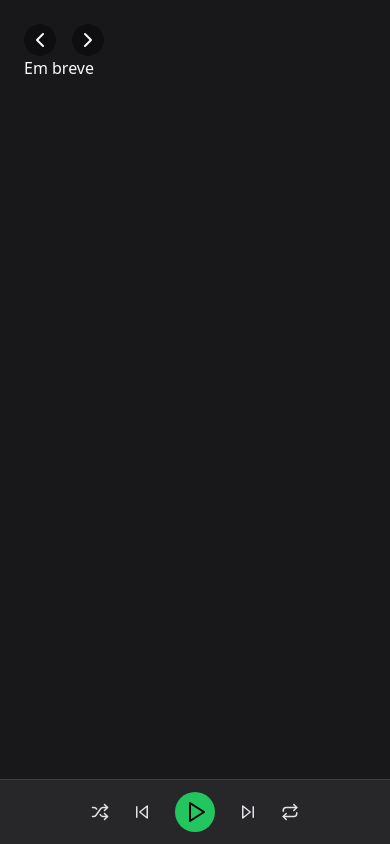
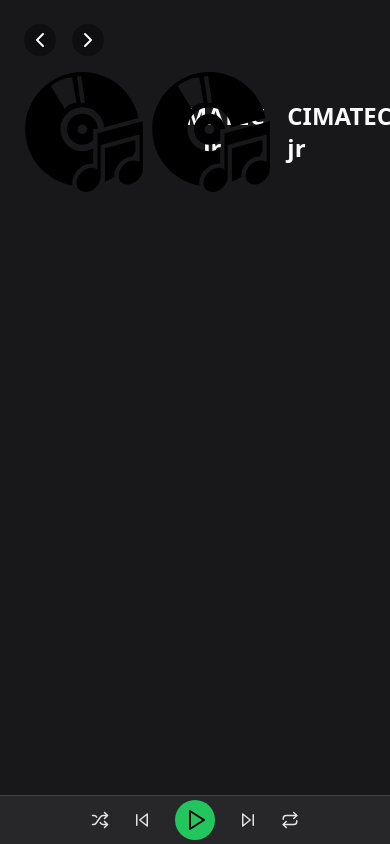
Before and after one commit to Jojo-png58/curriculum, a Next.js app: page /biblioteca in a window 390 px wide. Built offline with nearby package versions, Linux system fonts and the light colour scheme.

Commit message:
Hard update mobile

```diff
--- a/src/Components/footer.tsx
+++ b/src/Components/footer.tsx
@@ -2,7 +2,7 @@ import {Shuffle, Play, SkipBack, SkipForward, Repeat, Mic2, LayoutList, Laptop2,
 
 export function Footer() {
     return (
-        <footer className="sticky bottom-0 right-0 bg-zinc-800 border-t border-zinc-700 p-3 md:flex items-center justify-between">
+        <footer className="sticky bottom-0 right-0 bg-zinc-800 border-t border-zinc-700 p-1 lg:p-3 md:flex items-center justify-between">
         <div className='hidden md:flex items-center gap-3'>
         <img src="/profile-spotify.png" width={56} height={56} alt="Foto profile" />
         <div className='flex flex-col'>
--- a/src/Components/layout.tsx
+++ b/src/Components/layout.tsx
@@ -6,7 +6,7 @@ export default function Layout ({children}: any) {
         <div className='h-screen flex flex-col'>
             <div className="flex flex-1">
                 <Sidebar />
-                <main className='md:ml-72'>{children}</main>
+                <main className='xl:ml-72'>{children}</main>
             </div>
         <Footer />
     </div>
--- a/src/Components/library.tsx
+++ b/src/Components/library.tsx
@@ -1,4 +1,6 @@
-import {ChevronLeft, ChevronRight} from 'lucide-react'
+import {ChevronLeft, ChevronRight, Disc} from 'lucide-react'
+import Link from 'next/link'
+import Image from 'next/image'
 
 export function Library(){
     return(
@@ -11,8 +13,20 @@ export function Library(){
                 <ChevronRight />
             </button>
             </div>
-            <div>
-                Em breve
+            <div className='grid grid-cols-3 gap-10 mt-4'>
+                <button  className='flex gap-4 text-2xl font-bold hover:'>
+                <Link href='/cimatecjrpage' className='flex items-center gap-4'>
+                <Image src='/album-icon.svg' width={120} height={120} alt='Icone temporario library' />
+                <strong>CIMATEC jr</strong>
+                </Link>
+                </button>
+
+                <div  className='flex gap-4 text-2xl font-bold'>
+                <Link href='/cimatecjrpage' className='flex items-center gap-4'>
+                <Image src='/album-icon.svg' width={120} height={120} alt='Icone temporario library' />
+                <strong>CIMATEC jr</strong>
+                </Link>
+                </div>
             </div>
         </main>
     )
--- a/src/Components/main.tsx
+++ b/src/Components/main.tsx
@@ -15,17 +15,16 @@ export function Main() {
     <h1 className='font-bold text-2xl md:text-4xl mt-6'>
       Bem-vindo ao meu currículo
     </h1>
-    <span className='md:hidden text-xs text-red-400 text-justify'>
+    <span className='xl:hidden text-xs text-red-400 text-justify'>
       Versão mobile ainda está limitada, por favor utilize a versão desktop.
     </span>
 
-    <div className='grid mt-4'>
+    <div className='grid mt-4 lg:ml-auto lg:mr-auto'>
       <div className='bg-white/10 rounded-xl items-center gap-4 overflow-hidden md:flex'>
-        <img className='md:hidden' src="/profile-spotify.png" width={380} height={380} alt="Foto profile" />
-        <img className='hidden md:flex' src="/profile-spotify.png" width={360} height={360} alt="Foto profile" />
-        <div className='flex flex-col justify-center space-y-5 mb-4 md:mb-0'>
-          <strong className='text-white text-4xl font-bold hidden md:flex'>This is Jonata Souza dos Santos</strong>
-          <p className='text-xs text-zinc-400 md:text-lg mr-4 ml-4 md:ml-0 text-justify'>Eu sou graduando em Engenharia de Produção pelo Centro Universitário SENAI CIMATEC (BA) e adoro me desafiar através de projetos pessoais, como este em que recriei a interface do Spotify como meu currículo. Tenho experiência como Diretor e coordenador de projetos na CIMATEC jr, a maior empresa júnior de poli engenharia e arquitetura da Bahia, e também como designer da AIChE CIMATEC, além de ser competidor no Chem-a-Car Competition pela mesma associação. Atualmente, estou competindo na Fórmula SAE H2 Challenge pelo SENAI CIMATEC e também realizando uma iniciação científica na análise de redes marítimas da América do Sul e América do Norte, tendo já publicado 3 artigos e trabalhando em outros projetos de pesquisa.</p>
+        <img className='w-96 h-96' src="/profile-spotify.png" alt="Foto profile" />
+        <div className='flex flex-col space-y-5 mb-4 lg:mb-0'>
+          <strong className='text-white text-base md:text-xl lg:text-4xl font-bold hidden md:flex mr-4 ml-4 lg:ml-0'>This is Jonata Souza dos Santos</strong>
+          <p className='text-xs md:text-sm lg:text-lg text-zinc-400 mr-4 ml-4 lg:ml-0 text-justify'>Eu sou graduando em Engenharia de Produção pelo Centro Universitário SENAI CIMATEC (BA) e adoro me desafiar através de projetos pessoais, como este em que recriei a interface do Spotify como meu currículo. Tenho experiência como Diretor e coordenador de projetos na CIMATEC jr, a maior empresa júnior de poli engenharia e arquitetura da Bahia, e também como designer da AIChE CIMATEC, além de ser competidor no Chem-a-Car Competition pela mesma associação. Atualmente, estou competindo na Fórmula SAE H2 Challenge pelo SENAI CIMATEC e também realizando uma iniciação científica na análise de redes marítimas da América do Sul e América do Norte, tendo já publicado 3 artigos e trabalhando em outros projetos de pesquisa.</p>
         </div>
       </div>
     </div>
--- a/src/Components/sidebar.tsx
+++ b/src/Components/sidebar.tsx
@@ -4,7 +4,7 @@ import Link from 'next/link'
 export function Sidebar(){
     return(
         <div>
-            <aside className="hidden md:block md:fixed w-72 h-full bg-zinc-950 p-6">
+            <aside className="hidden xl:block xl:fixed w-72 h-full bg-zinc-950 p-6">
                 <div className='md:flex items-center gap-2 md:space-y-0'>
                     <div className='w-3 h-3 bg-red-500 rounded-full'/>
                     <div className='w-3 h-3 bg-yellow-500 rounded-full'/>
```
Also changed, not shown: public/album-icon.svg (added).
